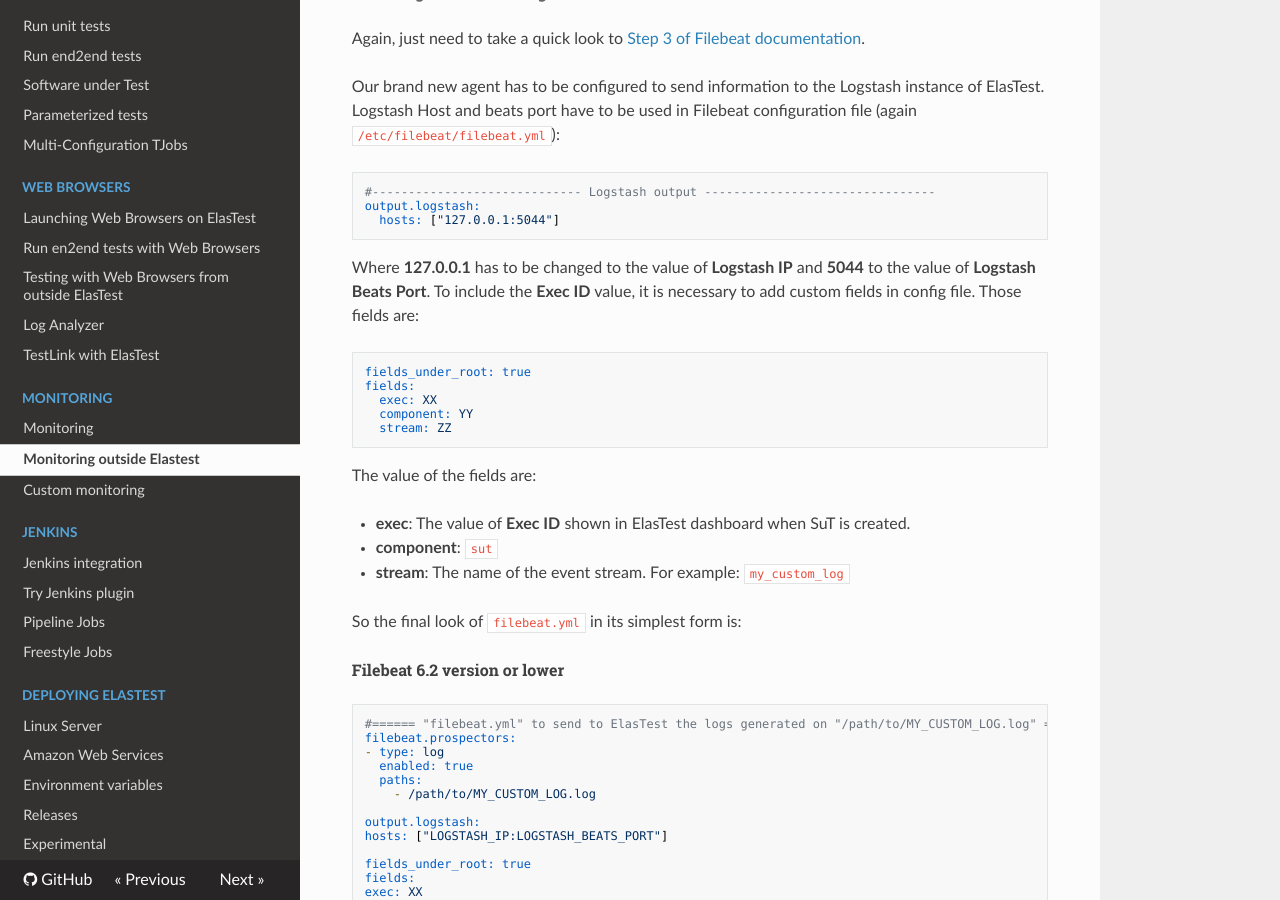
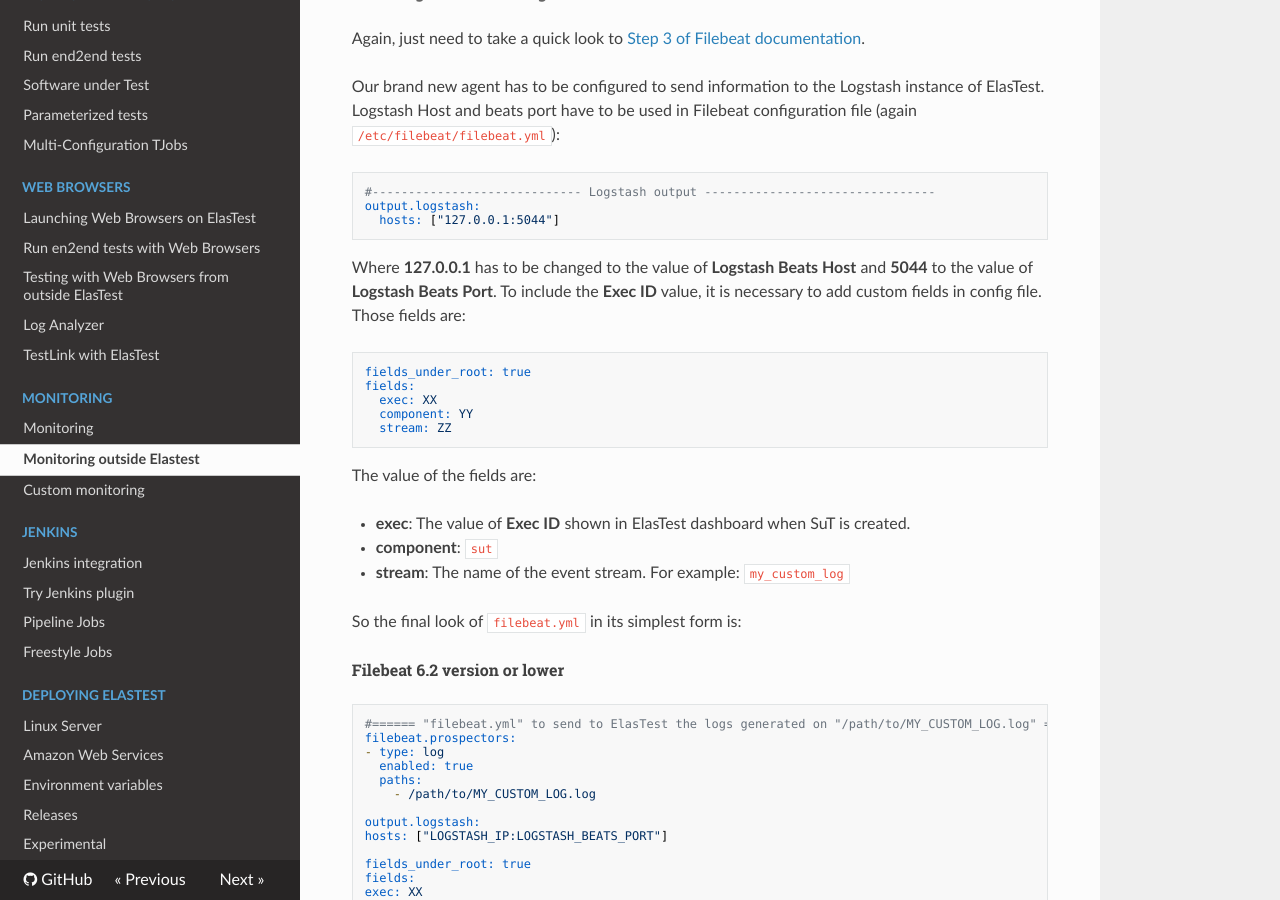
Before and after one commit to elastest/elastest.io-docs, an MkDocs documentation site: the page built from docs/monitoring/outside-elastest.md, in a window 1280 px wide and 900 px high, scrolled down 2308 px. Built offline with MkDocs 1.6.1, drawn with Linux system fonts in a browser that asks for light colours; nearby versions of some CDN libraries; old or Windows-style settings are respelled for this version of MkDocs.

Commit message:
Little fix in monitoring outside

```diff
--- a/docs/monitoring/outside-elastest.md
+++ b/docs/monitoring/outside-elastest.md
@@ -93,7 +93,7 @@
 output.logstash:
   hosts: ["127.0.0.1:5044"]</code></pre>
 
-  <p>Where <strong>127.0.0.1</strong> has to be changed to the value of <strong>Logstash IP</strong> and <strong>5044</strong> to the value of <strong>Logstash Beats Port</strong>. To include the <strong>Exec ID</strong> value, it is necessary to add custom fields in config file. Those fields are:</p>
+  <p>Where <strong>127.0.0.1</strong> has to be changed to the value of <strong>Logstash Beats Host</strong> and <strong>5044</strong> to the value of <strong>Logstash Beats Port</strong>. To include the <strong>Exec ID</strong> value, it is necessary to add custom fields in config file. Those fields are:</p>
 
   <pre><code class="yml hljs">fields_under_root: true
 fields:
@@ -207,7 +207,7 @@
 output.logstash:
   hosts: ["127.0.0.1:5044"]</code></pre>
 
-  <p>Where <strong>127.0.0.1</strong> has to be changed to the value of <strong>Logstash IP</strong> and <strong>5044</strong> to the value of <strong>Logstash Beats Port</strong>. To include the <strong>Exec ID</strong> value, it is necessary to add custom fields in config file. Those fields are:</p>
+  <p>Where <strong>127.0.0.1</strong> has to be changed to the value of <strong>Logstash Beats Host</strong> and <strong>5044</strong> to the value of <strong>Logstash Beats Port</strong>. To include the <strong>Exec ID</strong> value, it is necessary to add custom fields in config file. Those fields are:</p>
 
   <pre><code class="yml hljs">fields_under_root: true
 fields:
```
